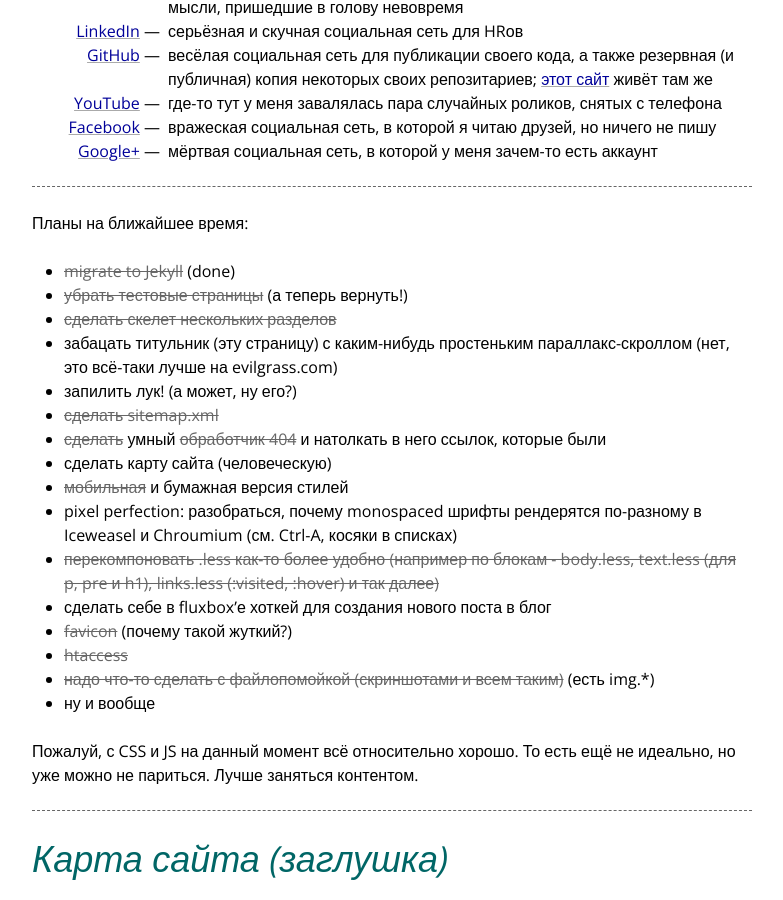
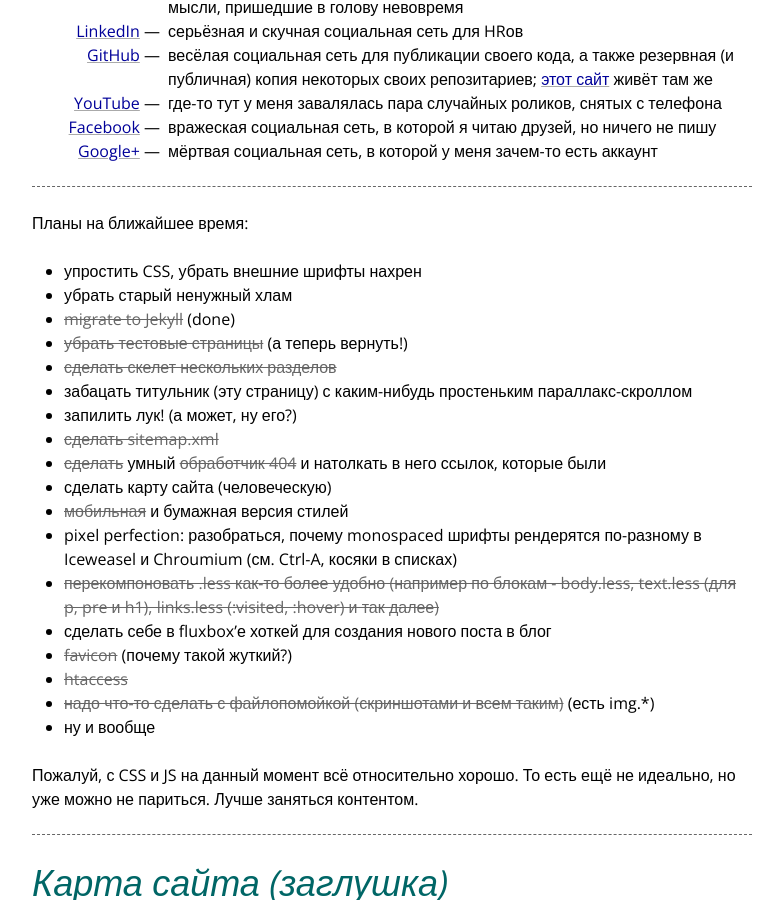
Before and after one commit to kastaneda/kastaneda.kiev.ua, a Jekyll site: the page built from index.md, in a window 1280 px wide and 900 px high, scrolled down 605 px. Shown: the whole window, without its empty margins (248-1031 px from the left). Built offline with Jekyll 4.4.1, drawn with Linux system fonts in a browser that asks for light colours.

Commit message:
Планы

```diff
--- a/index.md
+++ b/index.md
@@ -58,11 +58,12 @@
 
 Планы на ближайшее время:
 
+ * упростить CSS, убрать внешние шрифты нахрен
+ * убрать старый ненужный хлам
  * ~~migrate to Jekyll~~ (done)
  * ~~убрать тестовые страницы~~ (а теперь вернуть!)
  * ~~сделать скелет нескольких разделов~~
  * забацать титульник (эту страницу) с каким-нибудь простеньким параллакс-скроллом
-   (нет, это всё-таки лучше на evilgrass.com)
  * запилить лук! (а может, ну его?)
  * ~~сделать sitemap.xml~~
  * ~~сделать~~ умный ~~обработчик 404~~ и натолкать в него ссылок, которые были
```
